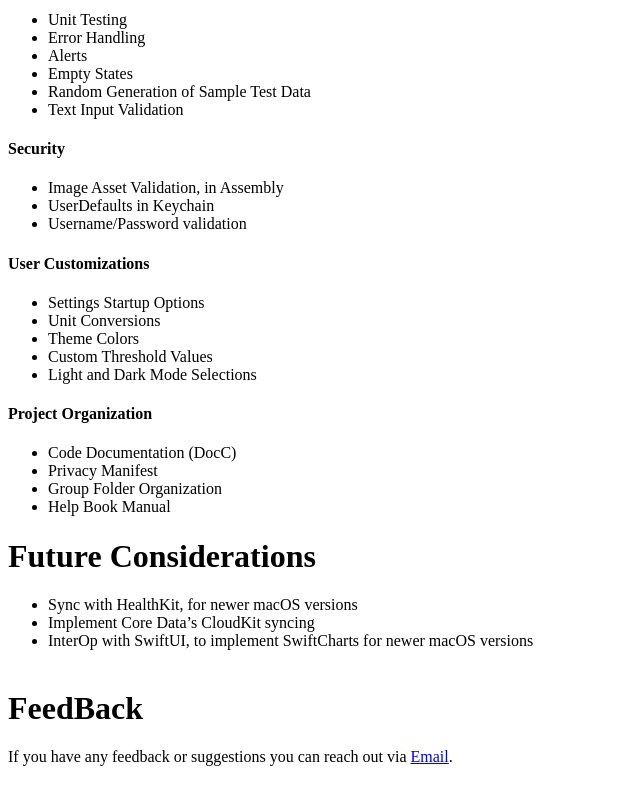
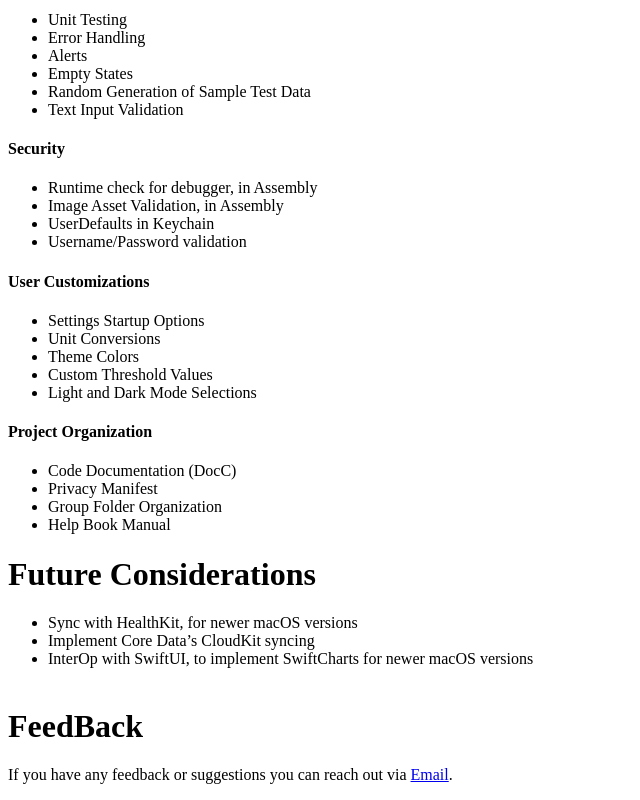
Before and after one commit to FrankBot1000/iFoodTrack, a plain HTML site: page index.html in a window 1280 px wide. Shown: the part 6380-7180 px from the top of the page, without its empty margins (0-640 px from the left). Drawn offline with Linux system fonts and the light colour scheme.

Commit message:
Add "Runtime check for debugger..."

```diff
--- a/index.html
+++ b/index.html
@@ -306,6 +306,7 @@ extension FBMainSplitVC: FBNavigationDelegate {
 </ul>
 <h4>Security</h4>
 <ul>
+<li>Runtime check for debugger, in Assembly</li>
 <li>Image Asset Validation, in Assembly</li>
 <li>UserDefaults in Keychain</li>
 <li>Username/Password validation</li>
```
Also changed, not shown: 1 other file.
